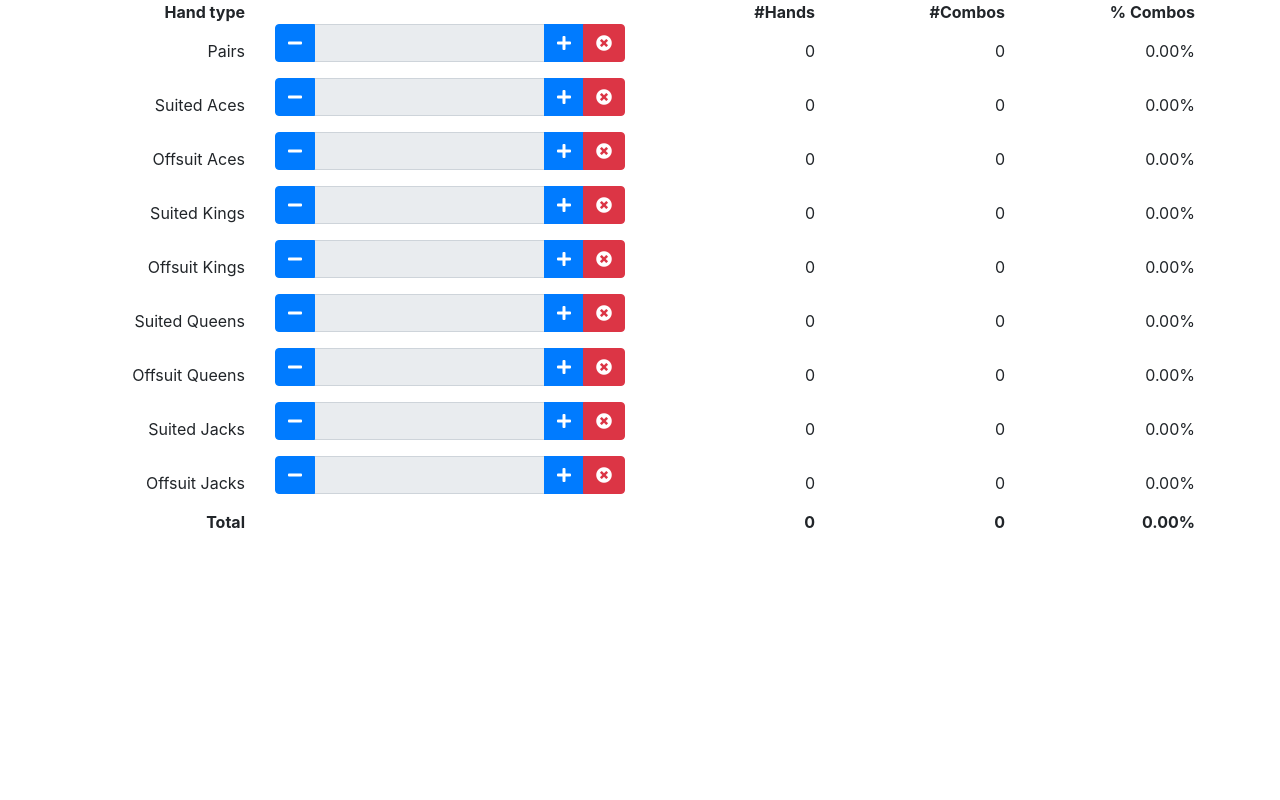
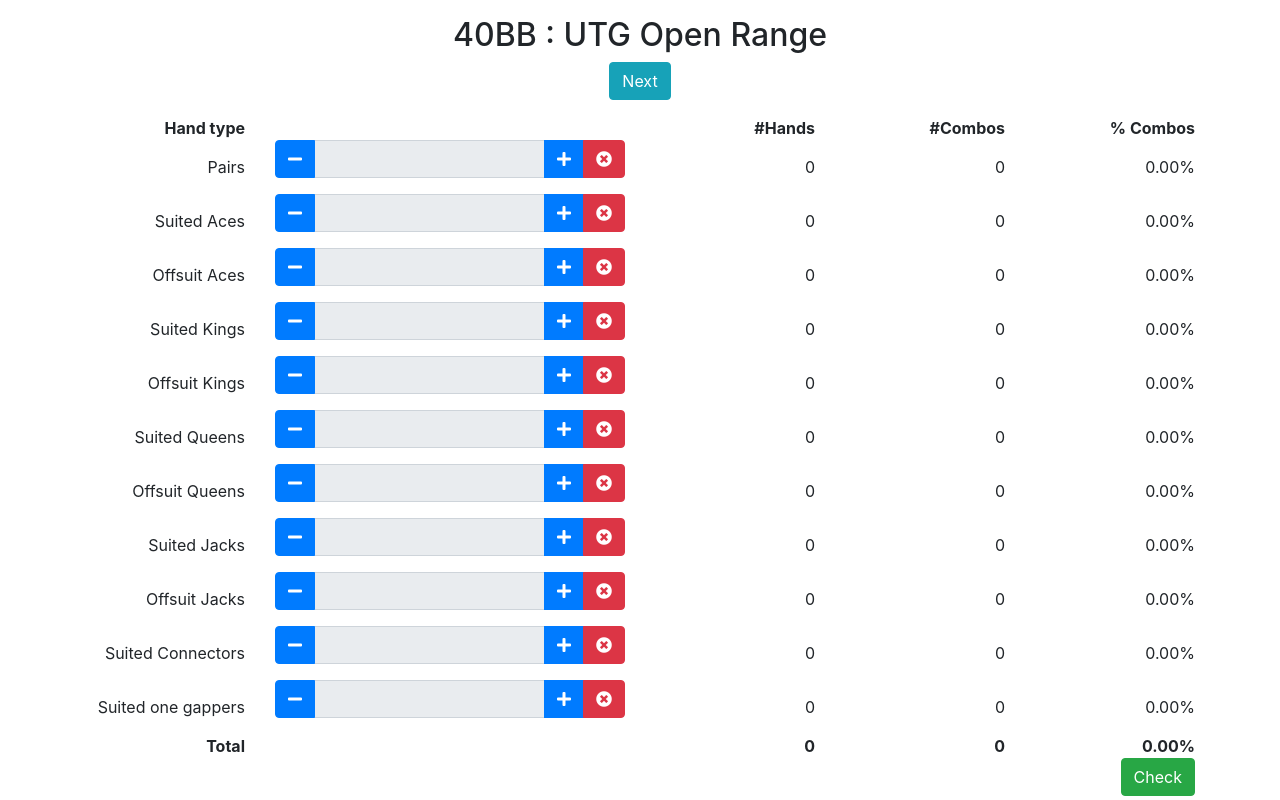
Before and after one commit to sAbakumoff/theranger, an Angular app: page / in a window 1280 px wide. Built offline with nearby package versions, Linux system fonts and the light colour scheme.

Commit message:
functionality

```diff
--- a/src/app/app.component.html
+++ b/src/app/app.component.html
@@ -1,14 +1,18 @@
 <div class="container">
-  <div class="row font-weight-bold">
+  <div class="row mt-3 justify-content-center">
+    <div class="col text-center">
+      <h2>{{currentQuestion.stackSize}}BB : {{currentQuestion.title}}</h2>
+      <button class="btn btn-info" (click)="nextQuestion()">Next</button>
+    </div>
+  </div>
+  <div class="row font-weight-bold mt-3">
     <div class="col-2 text-right">Hand type</div>
     <div class="col-4"></div>
     <div class="col-2 text-right">#Hands</div>
     <div class="col-2 text-right">#Combos</div>
     <div class="col-2 text-right">% Combos</div>
   </div>
-  <app-range-row *ngFor="let rangeItem of rangeItems"
-      [rangeItem]="rangeItem"
-      (rangeChanged)="onSubrangeChanged($event)">
+  <app-range-row *ngFor="let rangeItem of rangeItems" [rangeItem]="rangeItem" (rangeChanged)="onSubrangeChanged($event)">
   </app-range-row>
   <div class="row font-weight-bold">
     <div class="col-2 text-right">Total</div>
@@ -17,6 +21,21 @@
     <div class="col-2 text-right">{{amountOfCombos}}</div>
     <div class="col-2 text-right">{{percentOfCombos | percent : '1.2-2'}}</div>
   </div>
+  <div class="row justify-content-end">
+    <div class="col-2 text-right">
+      <button class="btn btn-success" (click)="checkAnswer()">Check</button>
+    </div>
+  </div>
+  <div class="row justify-content-center" *ngIf="state===1">
+    <div class="col text-center">
+      <h3 class="text-success">Correct!</h3>
+    </div>
+  </div>
+  <div class="row justify-content-center" *ngIf="state===-1">
+    <div class="col text-center">
+      <h3 class="text-danger">Fail! The right answer is {{currentQuestion.answer}}</h3>
+    </div>
+  </div>
 </div>
 
 <router-outlet></router-outlet>
--- a/src/app/app.component.ts
+++ b/src/app/app.component.ts
@@ -1,5 +1,6 @@
 import { Component, OnInit } from '@angular/core';
 import { AppStateService } from './services/app-state.service';
+import { questions } from './resources/questions';
 
 @Component({
   selector: 'app-root',
@@ -8,8 +9,10 @@ import { AppStateService } from './services/app-state.service';
 })
 export class AppComponent implements OnInit {
   currentRangeObj: object;
+  currentQuestion: object;
+  state = 0;
   constructor(private appStateService: AppStateService) {
-
+    this.currentQuestion = questions[0];
   }
 
   ngOnInit() {
@@ -55,10 +58,24 @@ export class AppComponent implements OnInit {
     this.appStateService.structure.forEach(rangeItem => {
       const startInd = this.currentRangeObj[rangeItem.name];
       if (startInd >= 0) {
-        ret.push(rangeItem.getNotation(startInd));
+        ret.push(rangeItem.getSummaryNotation(startInd));
       }
     });
     return ret.join(', ');
   }
 
+  checkAnswer() {
+    if (this.currentRangeStr === this.currentQuestion['answer']) {
+      this.state = 1;
+    } else {
+      this.state = -1;
+    }
+  }
+
+  nextQuestion() {
+    this.state = 0;
+    this.currentQuestion = questions[0];
+    this.appStateService.reset();
+  }
+
 }
--- a/src/app/classes/range-group.ts
+++ b/src/app/classes/range-group.ts
@@ -1,4 +1,4 @@
-import {RangeGroup} from '../interfaces/range';
+import { RangeGroup } from '../interfaces/range';
 
 
 export class CommonRangeGroup implements RangeGroup {
@@ -14,12 +14,22 @@ export class CommonRangeGroup implements RangeGroup {
     this.multiplier = multiplier;
   }
 
+  getSummaryNotation(ind: number) {
+    if (ind < 0) {
+      return '';
+    }
+    if (ind > 0) {
+      return this.hands[ind] + '+';
+    }
+    return this.hands[ind];
+  }
+
   getNotation(ind: number) {
     if (ind < 0) {
       return '';
     }
     if (ind > 0) {
-      return this.hands[ind] + '+';
+      return this.hands[ind] + '-' + this.hands[0];
     }
     return this.hands[ind];
   }
@@ -39,3 +49,25 @@ export class CommonRangeGroup implements RangeGroup {
     return this.getNumberOfCombos(ind) / 1326;
   }
 }
+
+export class SuitedHandsRangeGroup extends CommonRangeGroup {
+
+  constructor(name: string, title: string, hands: string[], multiplier: number) {
+    super(name, title, hands, multiplier);
+  }
+
+  getNotation(ind: number) {
+    if (ind < 0) {
+      return '';
+    }
+    if (ind > 0) {
+      return this.hands[ind] + '-' + this.hands[0];
+    }
+    return this.hands[ind];
+  }
+
+  getSummaryNotation(ind: number) {
+    return this.getNotation(ind);
+  }
+
+}
--- a/src/app/components/range-row/range-row.component.ts
+++ b/src/app/components/range-row/range-row.component.ts
@@ -1,6 +1,6 @@
 import { Component, OnInit, Input, Output, EventEmitter } from '@angular/core';
 import { RangeGroup } from '../../interfaces/range';
-
+import { AppStateService } from '../../services/app-state.service';
 @Component({
   selector: 'app-range-row',
   templateUrl: './range-row.component.html',
@@ -10,10 +10,14 @@ export class RangeRowComponent implements OnInit {
   @Input() rangeItem: RangeGroup;
   @Output() rangeChanged: EventEmitter<{ r: string, i: number }> = new EventEmitter<{ r: string, i: number }>();
   currentHandInd = -1;
-  constructor() { }
+  constructor(private appStateService: AppStateService) { }
 
   ngOnInit() {
-
+    this.appStateService.CurrentRange.subscribe(range => {
+      if (!range.hasOwnProperty(this.rangeItem.name)) {
+        this.onReset();
+      }
+    });
   }
 
 
--- a/src/app/interfaces/range.ts
+++ b/src/app/interfaces/range.ts
@@ -4,6 +4,7 @@ export interface RangeGroup {
   title: string;
   name: string;
   getNotation: any;
+  getSummaryNotation: any;
   getNumberOfHands: any;
   getNumberOfCombos: any;
   getPercentOfCombos: any;
--- /dev/null
+++ b/src/app/resources/questions.ts
@@ -0,0 +1,7 @@
+export const questions = [
+    {
+        stackSize: 40,
+        title: 'UTG Open Range',
+        answer: '66+, A2s+, AJo+, KTs+, KQo, QTs+, JTs, 98s-T9s'
+    }
+];
--- a/src/app/resources/structure.ts
+++ b/src/app/resources/structure.ts
@@ -1,4 +1,7 @@
-import {CommonRangeGroup} from '../classes/range-group';
+import {
+  CommonRangeGroup,
+  SuitedHandsRangeGroup
+} from '../classes/range-group';
 
 export let data: CommonRangeGroup[] = [
   new CommonRangeGroup('pp', 'Pairs',
@@ -15,8 +18,12 @@ export let data: CommonRangeGroup[] = [
     ['Q2s', 'Q3s', 'Q4s', 'Q5s', 'Q6s', 'Q7s', 'Q8s', 'Q9s', 'QTs', 'QJs'].reverse(), 4),
   new CommonRangeGroup('qo', 'Offsuit Queens',
     ['Q2o', 'Q3o', 'Q4o', 'Q5o', 'Q6o', 'Q7o', 'Q8o', 'Q9o', 'QTo', 'QJo'].reverse(), 12),
-  new CommonRangeGroup('qs', 'Suited Jacks',
+  new CommonRangeGroup('js', 'Suited Jacks',
     ['J2s', 'J3s', 'J4s', 'J5s', 'J6s', 'J7s', 'J8s', 'J9s', 'JTs'].reverse(), 4),
-  new CommonRangeGroup('qo', 'Offsuit Jacks',
-    ['J2o', 'J3o', 'J4o', 'J5o', 'J6o', 'J7o', 'J8o', 'J9o', 'JTo'].reverse(), 12)
-  ];
+  new CommonRangeGroup('jo', 'Offsuit Jacks',
+    ['J2o', 'J3o', 'J4o', 'J5o', 'J6o', 'J7o', 'J8o', 'J9o', 'JTo'].reverse(), 12),
+  new SuitedHandsRangeGroup('sc', 'Suited Connectors',
+    ['32s', '43s', '54s', '65s', '76s', '87s', '98s', 'T9s'].reverse(), 4),
+  new SuitedHandsRangeGroup('s1g', 'Suited one gappers',
+    ['42s', '53s', '64s', '75s', '86s', '97s', 'T8s'].reverse(), 4)
+];
--- a/src/app/services/app-state.service.ts
+++ b/src/app/services/app-state.service.ts
@@ -7,7 +7,7 @@ import { data } from '../resources/structure';
   providedIn: 'root'
 })
 export class AppStateService {
-  private range  = {
+  private range = {
   };
   public CurrentRange: BehaviorSubject<object> = new BehaviorSubject(this.range);
 
@@ -17,10 +17,14 @@ export class AppStateService {
     return data;
   }
 
-  public setSubRangeStart(val: {r: string, i: number}) {
+  public setSubRangeStart(val: { r: string, i: number }) {
     this.range = Object.assign({}, this.range, {
-      [val.r] : val.i
+      [val.r]: val.i
     });
     this.CurrentRange.next(this.range);
   }
+
+  public reset() {
+    this.CurrentRange.next({});
+  }
 }
```
